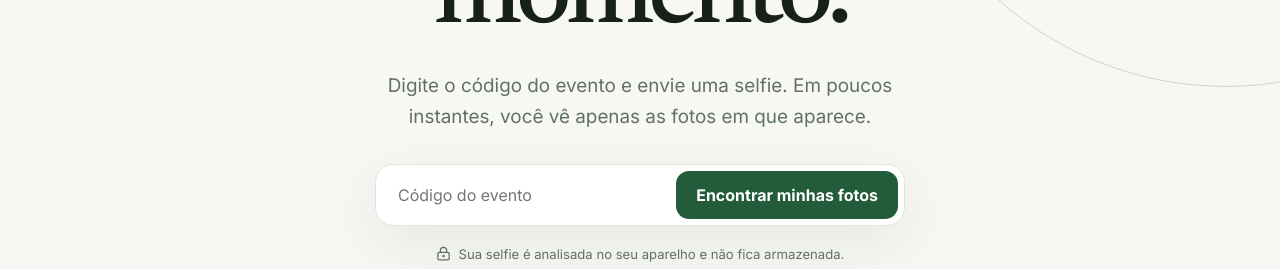
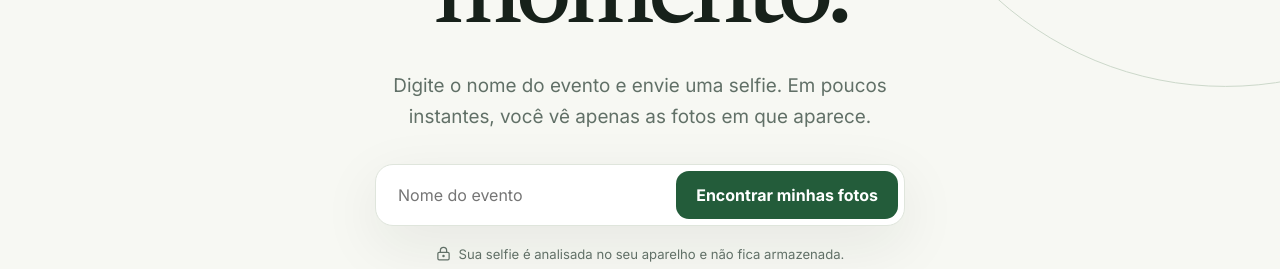
Before and after one commit to miguelsantana1337/galeria, a Next.js app: page / in a window 1280 px wide. Shown: the part 364-633 px from the top of the page. Built offline with nearby package versions, Linux system fonts and the light colour scheme.

Commit message:
Use event name throughout gallery entry

```diff
--- a/src/app/page.tsx
+++ b/src/app/page.tsx
@@ -13,7 +13,7 @@ export default function Home() {
         <div className="hero-card">
           <span className="eyebrow"><Camera size={15} /> Sua história, no seu rosto</span>
           <h1>Encontre o seu momento.</h1>
-          <p className="lead">Digite o código do evento e envie uma selfie. Em poucos instantes, você vê apenas as fotos em que aparece.</p>
+          <p className="lead">Digite o nome do evento e envie uma selfie. Em poucos instantes, você vê apenas as fotos em que aparece.</p>
           <EventCodeForm />
           <p className="privacy"><LockKeyhole size={15} /> Sua selfie é analisada no seu aparelho e não fica armazenada.</p>
         </div>
--- a/src/components/event-code-form.tsx
+++ b/src/components/event-code-form.tsx
@@ -2,18 +2,19 @@
 
 import { useRouter } from "next/navigation";
 import { FormEvent, useState } from "react";
+import { slugifyEventName } from "@/lib/slug";
 
 export function EventCodeForm() {
   const router = useRouter();
   const [code, setCode] = useState("");
   function submit(event: FormEvent) {
     event.preventDefault();
-    const normalized = code.trim().toLowerCase().replace(/[^a-z0-9-]/g, "");
+    const normalized = slugifyEventName(code);
     if (normalized) router.push(`/evento/${normalized}`);
   }
   return (
     <form className="event-form" onSubmit={submit}>
-      <input aria-label="Código do evento" placeholder="Código do evento" value={code} onChange={(e) => setCode(e.target.value)} autoCapitalize="none" />
+      <input aria-label="Nome do evento" placeholder="Nome do evento" value={code} onChange={(e) => setCode(e.target.value)} />
       <button className="button" type="submit">Encontrar minhas fotos</button>
     </form>
   );
```
